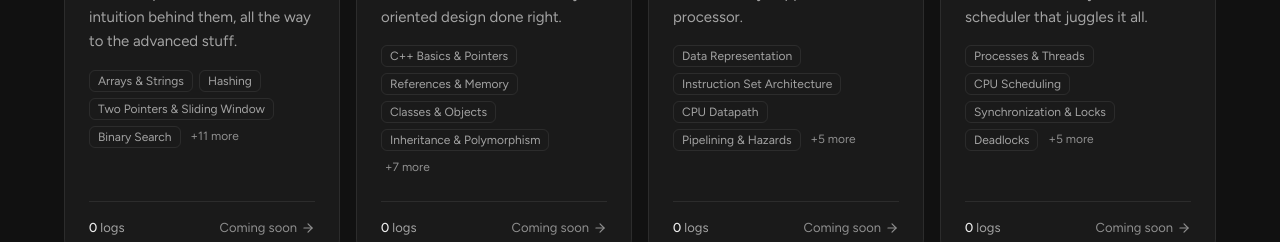
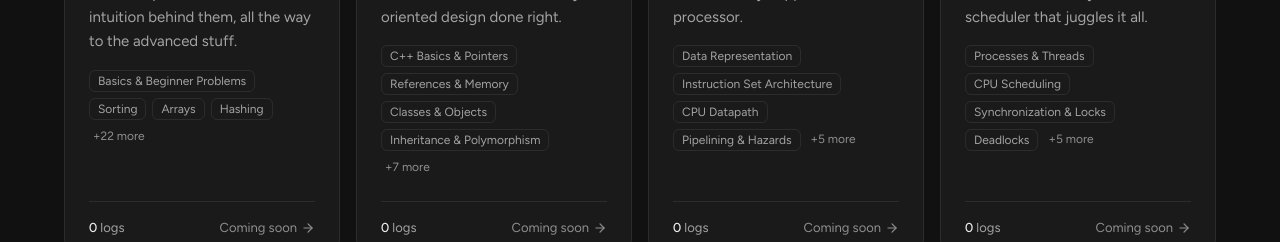
Before and after one commit to Independentfox/learning-logs, a Next.js app: page / in a window 1280 px wide. Shown: the part 920-1162 px from the top of the page. Built offline with nearby package versions, Linux system fonts and the light colour scheme; no server answers.

Commit message:
content: DSA syllabus merged from both topic lists

```diff
--- a/src/content/categories.ts
+++ b/src/content/categories.ts
@@ -37,21 +37,32 @@ export const categories = [
     name: "DSA & Advanced Algos",
     blurb: "Patterns, problems and the intuition behind them, all the way to the advanced stuff.",
     topics: [
-      "Arrays & Strings",
+      "Basics & Beginner Problems",
+      "Sorting",
+      "Arrays",
       "Hashing",
-      "Two Pointers & Sliding Window",
       "Binary Search",
+      "Strings (Basic & Medium)",
+      "Recursion",
       "Linked Lists",
+      "Bit Manipulation",
+      "Greedy Algorithms",
+      "Sliding Window & Two Pointers",
       "Stacks & Queues",
-      "Recursion & Backtracking",
-      "Trees & BSTs",
-      "Heaps & Priority Queues",
+      "Binary Trees",
+      "Binary Search Trees",
+      "Heaps",
       "Graphs",
-      "Greedy",
       "Dynamic Programming",
       "Tries",
-      "Segment Trees & Fenwick Trees",
-      "Advanced Graph Algorithms",
+      "Strings (Advanced Algorithms)",
+      "Math",
+      "Number Theory",
+      "Combinatorics",
+      "Advanced Data Structures",
+      "Game Theory",
+      "Geometry",
+      "Miscellaneous",
     ],
     Icon: Binary,
   },
```
